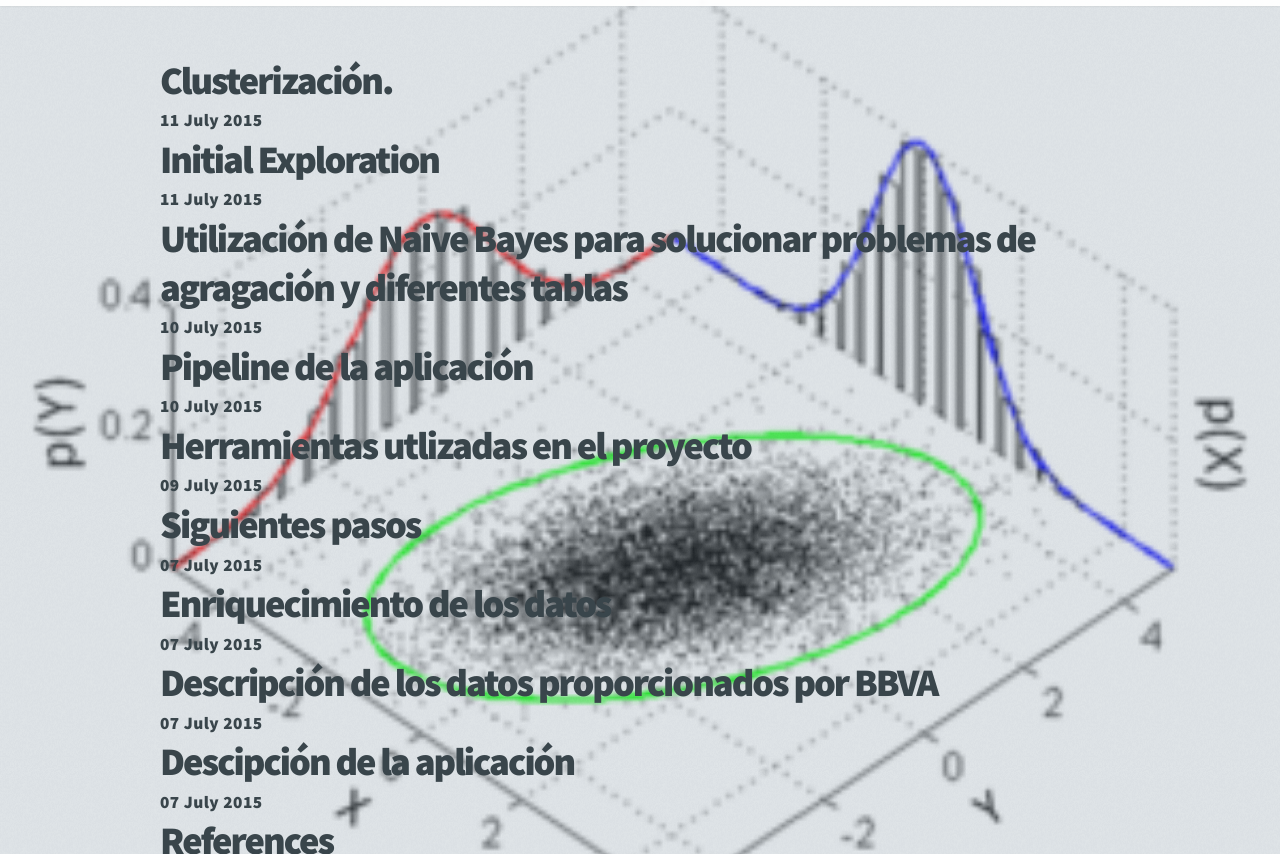
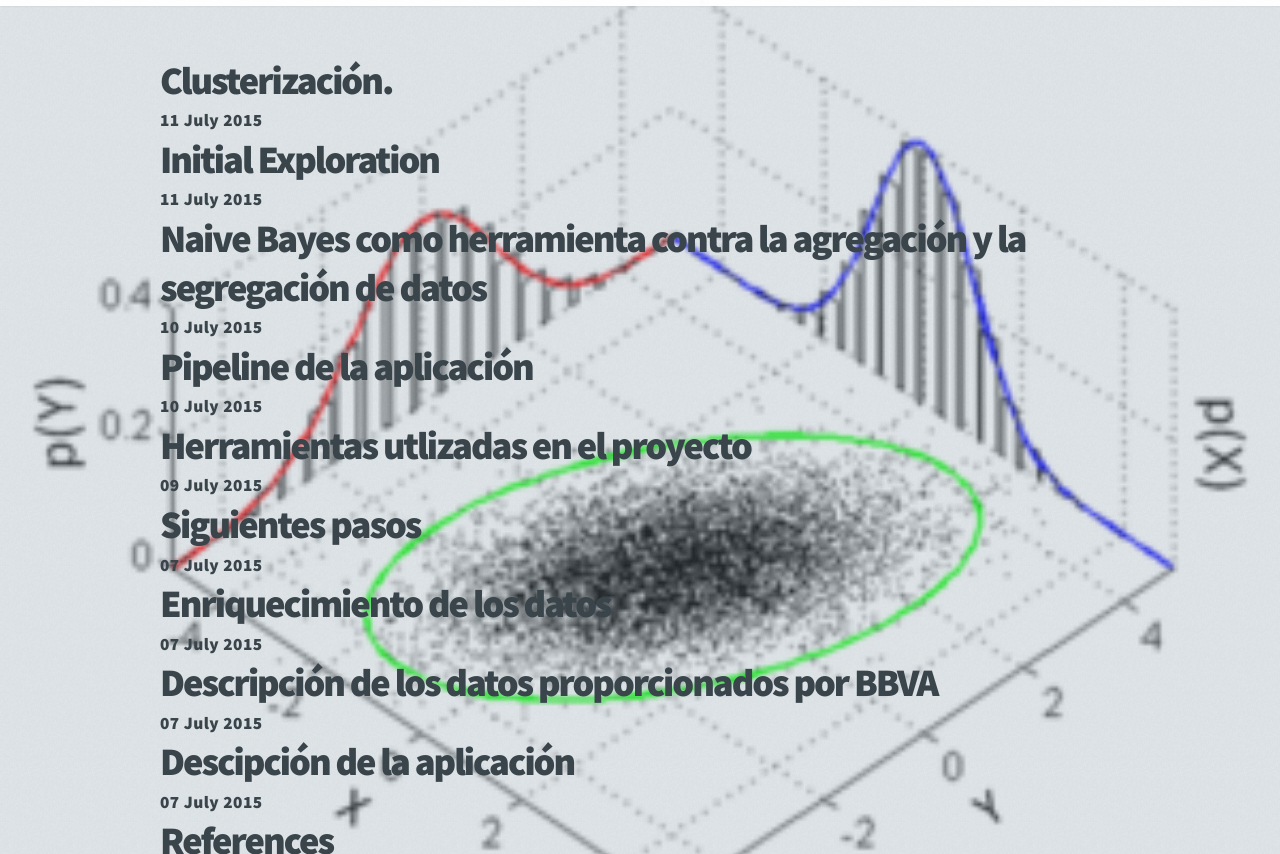
Before and after one commit to TeamUno/TeamUno.github.io, a Jekyll site: the page built from index.html, in a window 1280 px wide and 900 px high, scrolled down 2554 px, cut to the strip 46-900 px from the top of the window. Built offline with Jekyll 4.4.1, drawn with Linux system fonts in a browser that asks for light colours; Markdown is read by kramdown in place of the engine named in the settings; the list of posts is cut into pages by our own code; some of the changed lines change nothing that is shown.

Commit message:
Modificación/ampliación del post de Naive Bayes

```diff
--- a/_posts/2015-07-10-uso-naive-bayes.md
+++ b/_posts/2015-07-10-uso-naive-bayes.md
@@ -1,16 +1,59 @@
 ---
 layout: post
-title: Utilización de Naive Bayes para solucionar problemas de agragación y diferentes tablas
+title: Naive Bayes como herramienta contra la agregación y la segregación de datos
 ---
 
 Dos de los problemas más importantes que nos hemos encontrado durante el desarrollo de la palicación tienen que ver con el hecho de que los datos estuvieran agregados y que además diferentes informaciones que queríamos utilizar para la aplicación se encontraran en distintas tablas que debíamos combinar para poder realizar una recomendación más precisa.
 
-A pesar de que en un principio el desarrollo de la aplicación se planteó como un problema de filtraje de datos y presentación de resultados, hemos querido añadir el uso del modelo de Machine Learning Naive Bayes para realizar una clasificación por códigos postales.
+A pesar de que en un principio el desarrollo de la aplicación se planteó como un problema de filtraje de datos y presentación de resultados, hemos querido añadir el uso del modelo de Naive Bayes para realizar una clasificación de los códigos postales por la probabilidad de que el perfil del usuario de la aplicación los frecuente.
 
 De este modo obtenemos dos beneficios:
 
 1.- Permite agregar datos de diferentes tablas, con lo que con este sistema podríamos agregar selección de usuario para cualquier dato que tengamos en las tablas, como podría ser hora del día o código postal de procedencia del cliente, que se encuentran en dos tablas distintas.
 
-2.- Permite asignar una probabilidad a CP’s que, por agregación, no aparecen en la tabla “demographics”, que es con la que estamos trabajando desde un principio con el método del filtraje.
+2.- Permite asignar una probabilidad a CP’s que, por agregación, no aparecen en la tabla `demographics`, que es con la que estamos trabajando desde un principio con el método del filtraje.
 
-A continuación se detalla cómo hemos aplicado el modelo Naive Bayes junto con la corrección de Laplace.
+A continuación se detalla la evolución del motor de clasificación una vez se determinó el uso de Naive Bayes como método clasificador.
+
+Recordemos que lo que lo que pretendemos con la aplicación es determinar la probabilidad de que, por ejemplo, un **hombre** de **45-54 años**, de **Poble Sec**, un **martes**, fuera a **almorzar, comer o cenar** a Les **Corts**. Esto lo podemos expresar utilizando un modelo de Naive Bayes como
+
+\begin{align}
+p(\text{zipcode}|\text{selection}) =& p(\text{gender}|\text{zipcode})\times p(\text{age_interval}|\text{zipcode})\\\
+&\times p(\text{customerzipcode}|\text{zipcode})\times p(\text{weekday}|\text{zipcode}),
+\end{align}
+
+donde cada probabilidad está normalizada para el **conjunto** de zipcodes con la corrección de Laplace correspondiente en cada caso. Recordemos que la corrección de Laplace se basa en la asignación de una probabilidad no nula para que una hipotética probabilidad nula en el productorio anule por completo la probabilidad final. Teniendo cada $$p$$ un origen frecuentista ($$p=\text{cuentas}/\text{total}$$), la probabilidad corregida por el método de Laplace es
+\\[
+\hat{p}=\frac{cuentas+1}{total+k},
+\\]
+siendo $$k$$ el número de clases posibles.
+
+Bueno, pues una vez aplicada la corrección de Laplace, el método de Naive Bayes funcionaba. Y funcionaba bien.
+
+Pero después decidimos imputar los `unknown` según los datos de los *known*. Había `unknown` en las tablas `age_interval`, `gender`, y `customerzipcode`. Para la imputación, partiendo de las tablas “rellenas” con las correcciones de Laplace, calculamos para **cada** zipcode la probabilidad de cada *age_interval*, *gender*, o *customerzipcode*, respectivamente. Con esas probabilidades hacemos la imputación de los unknown. De esta forma, utilizando la **asunción que el BBVA tiene una distribución de clientes representativa del total**, recuperamos el 70% de los datos. Así podíamos volver a utilizar
+
+\begin{align}
+p(\text{zipcode}|\text{selection}) =& p(\text{gender}|\text{zipcode}) \times p(\text{age_interval}|\text{zipcode})\\\
+&\times p(\text{customerzipcode}|\text{zipcode})\times  p(\text{weekday}|\text{zipcode}),
+\end{align}
+
+y parecía que funcionaba mejor que antes.
+
+Peero, decidimos no quedarnos ahí y utilizar una variable más: la hora del día. Hemos dividido el día en mañana, mediodía, y noche. El problema es que la tabla `expenditure-time_curve` no tiene `category`, por lo que corríamos el riesgo de estar asignando pagos a `barsandrestaurants` de otras categorías. Para solucionarlo lo que hicimos fue sacar de la tabla `basics` la proporción de pagos en `barsandrestaurants` de `cada` zipcode. Esa proporción es el factor multiplicativo que tendremos que aplicar al número de pagos en un time para cada zipcode. Añadimos un término multiplicativo extra $$\alpha$$ que tiene en cuenta que por la noche la proporción de pagos en `barsandrestaurants` es más alta que durante el día al estar el resto de categorías mayoritariamente cerradas. Con todo eso podemos calcular
+
+\begin{align}
+p(\text{zipcode}|\text{selection}) =& p(\text{gender}|\text{zipcode})\times p(\text{age_interval}|\text{zipcode})\\\
+&\times p(\text{customerzipcode}|\text{zipcode})\times p(\text{time}|\text{zipcode})\\\
+&\times p(\text{weekday}|\text{zipcode}),
+\end{align}
+
+y parecía que funcionaba mejor que antes.
+
+Peeero (el último, palabra :D), después nos dimos cuenta que en realidad la probabilidad de `weekday` (que está sacada de la `basics`), está implícita en las tablas `age_interval`, `gender`, `customerzipcode` y `expenditure-time`. Por lo que recalculamos absolutamente todo lo explicado hasta ahora, pero sin agregar los `weekday`. **Así pues nos queda la siguiente expresión para decirnos dónde va una chica de 25-34 años, de Sant-Gervasi, un miércoles por la noche**:
+
+\begin{align}
+p(\text{zipcode}|\text{selection}) =& p(\text{gender,weekday}|\text{zipcode})\times p(\text{age_interval,weekday}|\text{zipcode})\\\
+&\times p(\text{customerzipcode, weekday}|\text{zipcode})\times p(\text{time,weekday}|\text{zipcode}),
+\end{align}
+
+Y este último modelo es el que se utiliza en el motor de clasificación de la aplicación. De forma efectiva es como si hubiéramos desagredado las tablas del BBVA, y parece que funciona bastante bien. 😉
```
